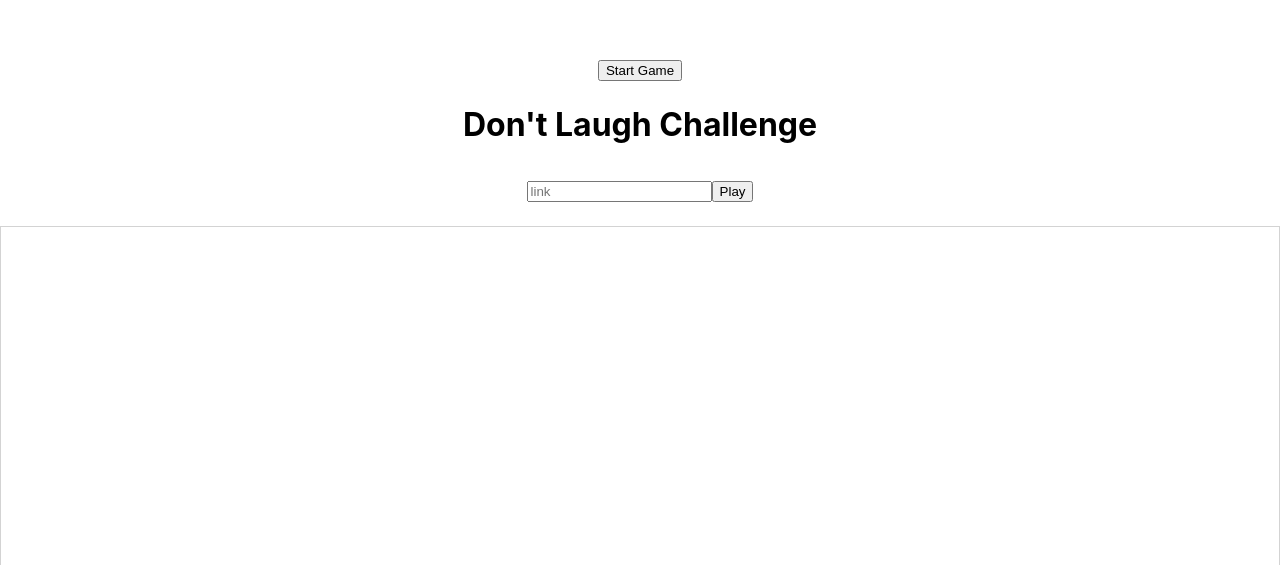
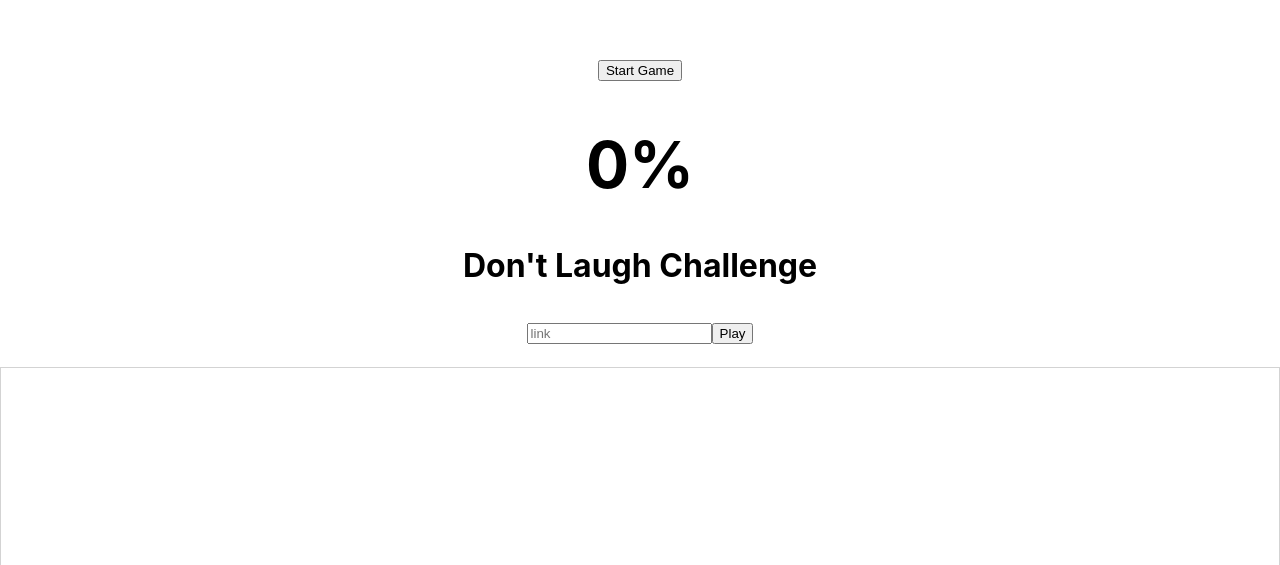
Before and after one commit to berneymark/Cognitive-Services, a React (Create React App) app: page / in a window 1280 px wide. Shown: the part 235-800 px from the top of the page. Built offline with nearby package versions, Linux system fonts and the light colour scheme; no server answers.

Commit message:
EmotionalAnalysis completion
User can now click the start game button and be shown a percentage of "how happy they are." Once 100% is reached the title will change to reflect "Game Over!"

```diff
--- a/src/App.js
+++ b/src/App.js
@@ -3,7 +3,7 @@ import AddVideo from './components/AddVideo.js';
 import Displayer from './components/Displayer.js';
 import Title from './components/Title.js';
 //import stylesheet from './components/stylesheet.css';
-import MyWebcam from './components/MyWebcam.js';
+import EmotionAnalysis from './components/EmotionAnalysis.js';
 
 class App extends Component {
   constructor() {
@@ -25,7 +25,7 @@ class App extends Component {
     return (
       <div>
         <h1>
-          <MyWebcam/>
+          <EmotionAnalysis/>
         </h1>
         <Title title = {'Don\'t Laugh Challenge'}/>
         <AddVideo onAddVideo = {(addedPost) => {
@@ -39,4 +39,8 @@ class App extends Component {
   }
 }
 
+/*
+
+*/
+
 export default App;
--- a/src/components/EmotionAnalysis.js
+++ b/src/components/EmotionAnalysis.js
@@ -1,6 +1,6 @@
 import React from 'react';
-import {useState} from 'react';
-import MyWebcam from './components/MyWebcam.js';
+import { useState } from 'react';
+import MyWebcam from './MyWebcam.js';
 
 function EmotionAnalysis() {
     const [result, updateResult] = useState(0);
@@ -8,6 +8,17 @@ function EmotionAnalysis() {
     return (
         <div>
             <MyWebcam onReceivedResult = {updateResult}/>
+            <Result result = {result}/>
         </div>
     )
 }
+
+function Result(props) {
+    return (
+        <div>
+            <h1>{props.result < 100 ? props.result + "%" : "Game Over!"}</h1>
+        </div>
+    )
+}
+
+export default EmotionAnalysis;
--- a/src/components/MyWebcam.js
+++ b/src/components/MyWebcam.js
@@ -18,7 +18,7 @@ class MyWebcam extends React.Component {
             const image = this.webcam.getScreenshot();
             const byteArrayImage = this.convertToByteArray(image);
             this.fetchData(byteArrayImage);
-        }, 1000);
+        }, 200);
     }
 
     convertToByteArray = (image) => {
@@ -44,7 +44,7 @@ class MyWebcam extends React.Component {
                     if (this.isCapturing && happiness < 100) {
                         this.props.onReceivedResult(happiness);
                     } else {
-                        this.clearInterval(this.timerId);
+                        clearInterval(this.timerId);
                         this.isCapturing = false;
                         this.props.onReceivedResult(100);
                     }
```
